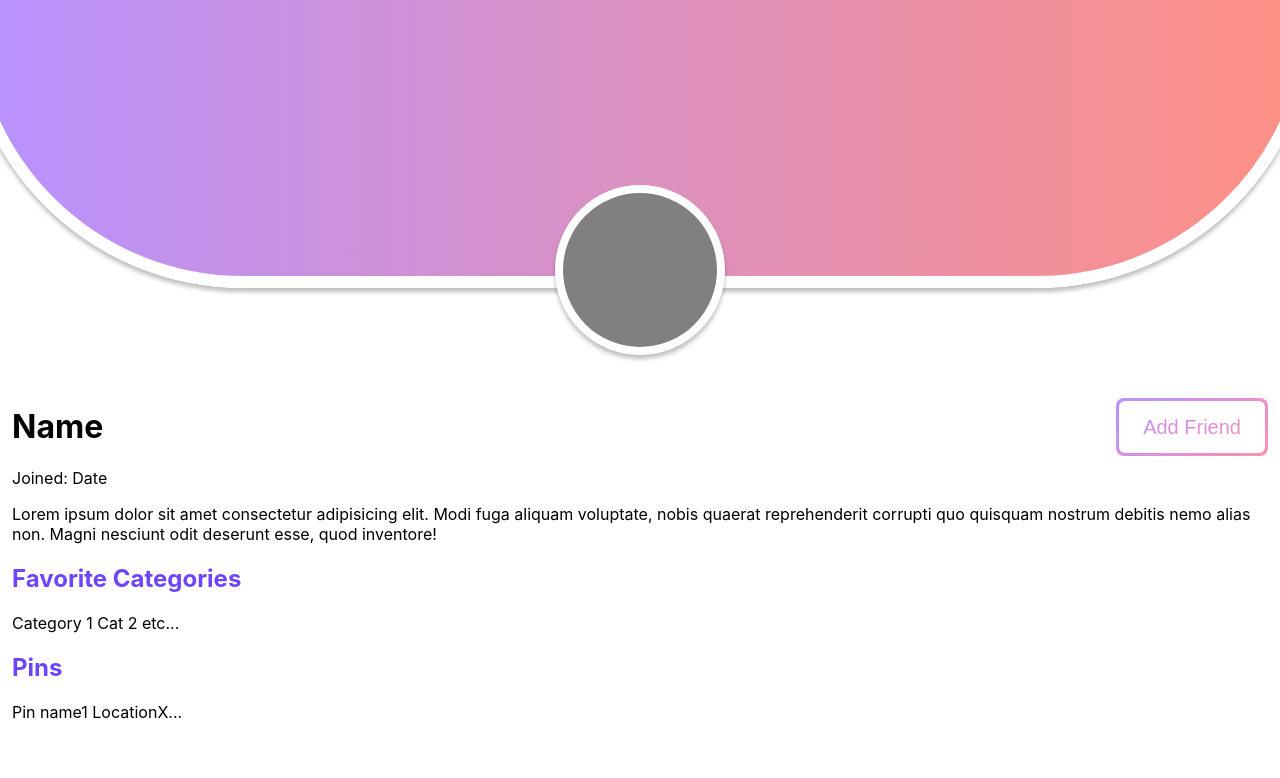
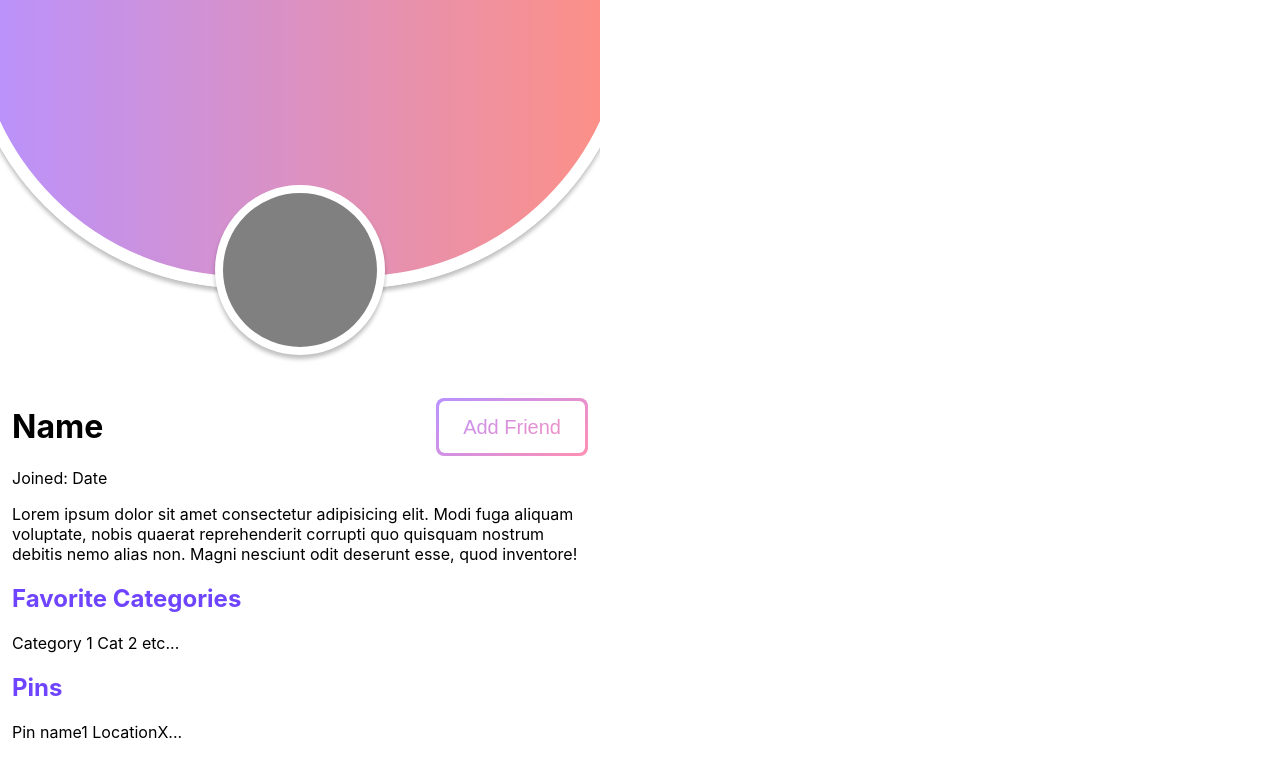
Before and after one commit to dobrywieczorek/where-have-i-been, a React (Create React App) app in the folder react-whib/: page / in a window 1280 px wide. Shown: the top 778 px of the page. Built offline with nearby package versions, Linux system fonts and the light colour scheme.

Commit message:
temporary max width for userprofile component

```diff
--- a/react-whib/src/css/UserProfile.css
+++ b/react-whib/src/css/UserProfile.css
@@ -1,6 +1,9 @@
 :root{
     --profile-img-border-size: 8px;
     --profile-background-border-size: 12px;
+}
+.UserProfile{
+    max-width: 600px;
 }
 .profile-bg{
     width: calc(var(--profile-background-border-size)*2 + 50px + 100%)/*450px*/;
```
